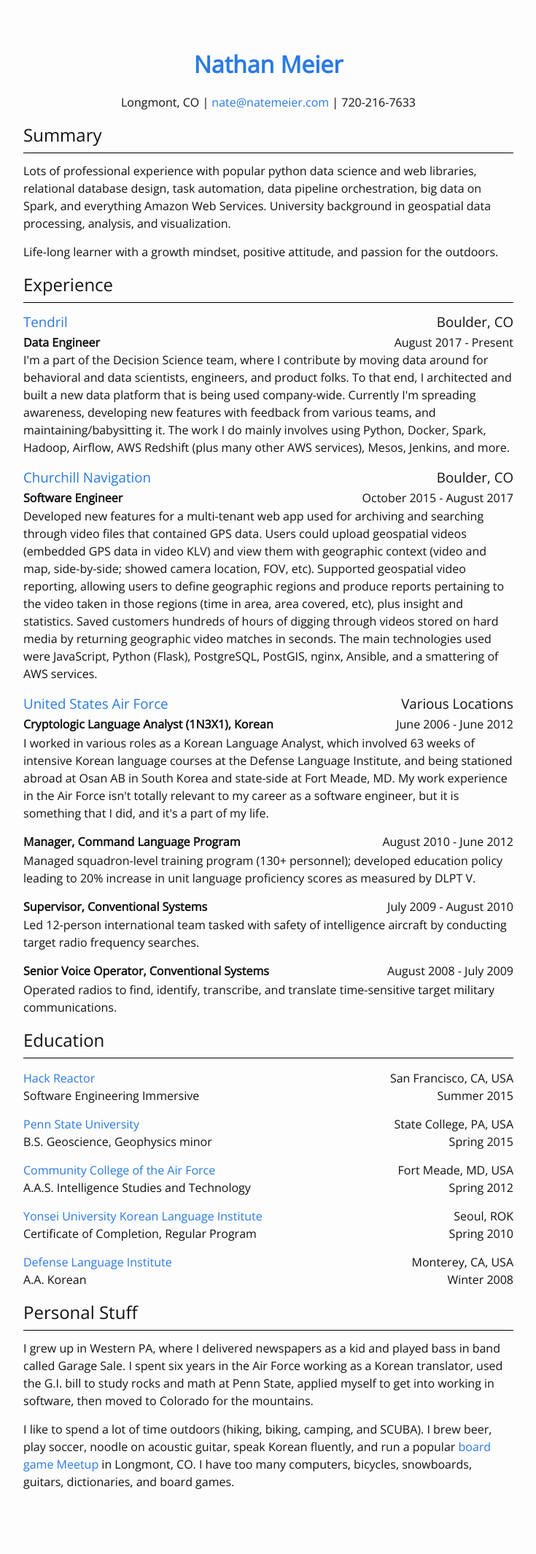
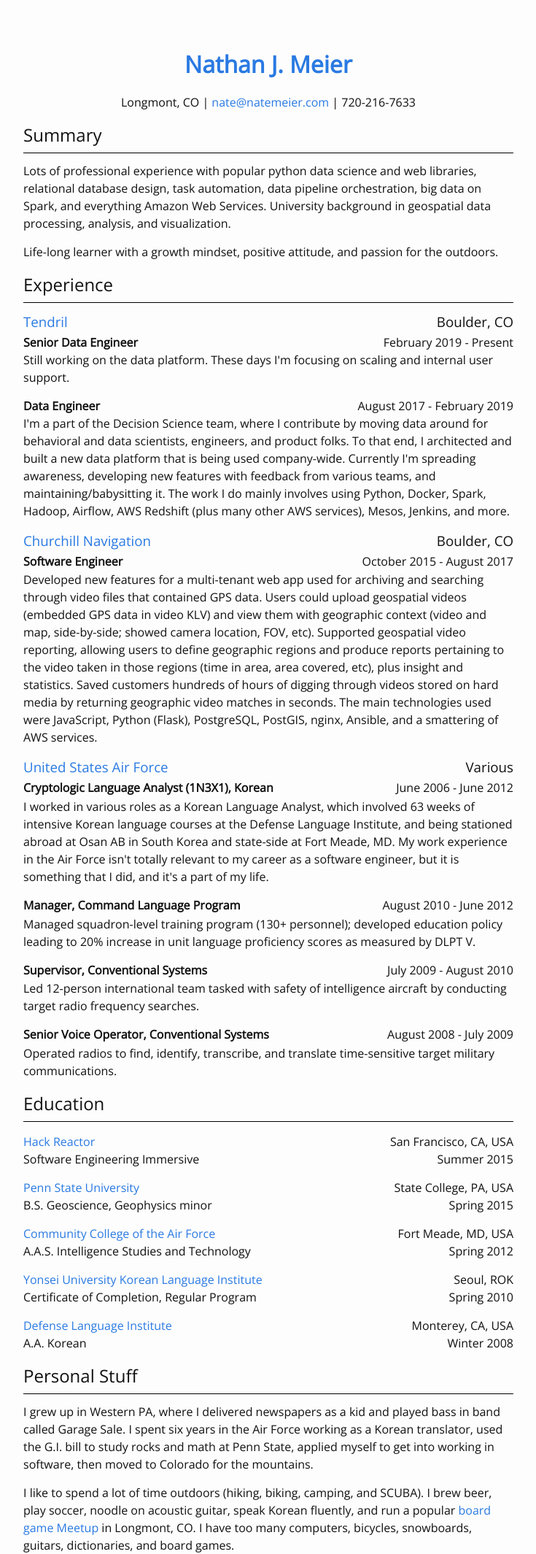
Before and after one commit to iemanatemire/iemanatemire.github.io, a Jekyll site: the page built from resume.html, in a window 1280 px wide. Shown: the whole page at 73% size, without its empty margins (272-1007 px from the left). Built offline with Jekyll 4.4.1, drawn with Linux system fonts in a browser that asks for light colours; nearby versions of some CDN libraries; before the commit the page ends 2042 px from its top, so only the background shows below that.

Commit message:
Add some updates

```diff
--- a/_includes/footer.html
+++ b/_includes/footer.html
@@ -1,7 +1,9 @@
 <footer>
 
   <div class="footer-info">
-    <h1 class="footer-heading">{{ site.name }}</h1>
+    <a href="{{ site.url }}/resume.html" title="Resume">
+      <h1 class="footer-heading">{{ site.name }}</h1>
+    </a>
     <div><b>{{ site.email }}</b></div>
     <div>{{ site.locale }}</div>
   </div>
--- a/_sass/_layout.scss
+++ b/_sass/_layout.scss
@@ -9,7 +9,7 @@
   padding-top: 1rem;
   position: absolute;
   text-align: center;
-  width: 350px;
+  width: 100%;
   margin-right: auto;
   margin-left: auto;
   left: 0px;
--- a/resume.html
+++ b/resume.html
@@ -4,7 +4,7 @@
 <div class="container">
 
     <div class="header">
-        <h1 id="my-name"><a href="https://natemeier.com">Nathan Meier</a></h1>
+        <h1 id="my-name"><a href="{{ site.url }}">Nathan J. Meier</a></h1>
         <p>
             Longmont, CO |
             <a href="mailto:nate@natemeier.com">nate@natemeier.com</a> |
@@ -25,8 +25,16 @@
 
     <h3><a href="https://www.tendrilinc.com/">Tendril</a><span class="float-right">Boulder, CO</span></h3>
     <div>
+        <b>Senior Data Engineer</b>
+        <span class="float-right">February 2019 - Present</span>
+    </div>
+    <p>
+        Still working on the data platform. These days I'm focusing on scaling
+        and internal user support.
+    </p>
+    <div>
         <b>Data Engineer</b>
-        <span class="float-right">August 2017 - Present</span>
+        <span class="float-right">August 2017 - February 2019</span>
     </div>
     <p>
         I'm a part of the Decision Science team, where I contribute by moving data around for behavioral and data scientists, engineers, and product folks.
@@ -48,8 +56,7 @@
         The main technologies used were JavaScript, Python (Flask), PostgreSQL, PostGIS, nginx, Ansible, and a smattering of AWS services.
     </p>
 
-
-    <h3><a href="https://www.airforce.com/careers/detail/cryptologic-language-analyst">United States Air Force</a><span class="float-right">Various Locations</span></h3>
+    <h3><a href="https://www.airforce.com/careers/detail/cryptologic-language-analyst">United States Air Force</a><span class="float-right">Various</span></h3>
     <div class="position">
         <b>Cryptologic Language Analyst (1N3X1), Korean</b>
         <span class="float-right">June 2006 - June 2012</span>
```
